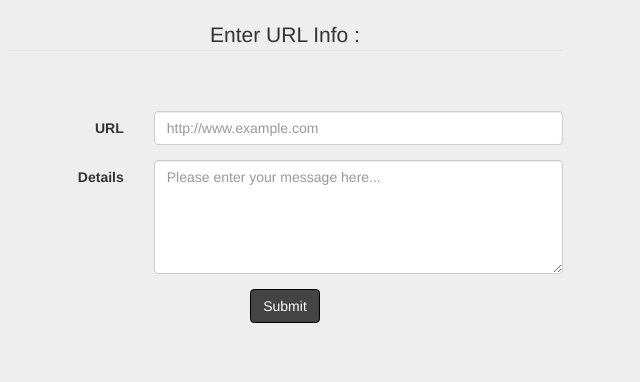
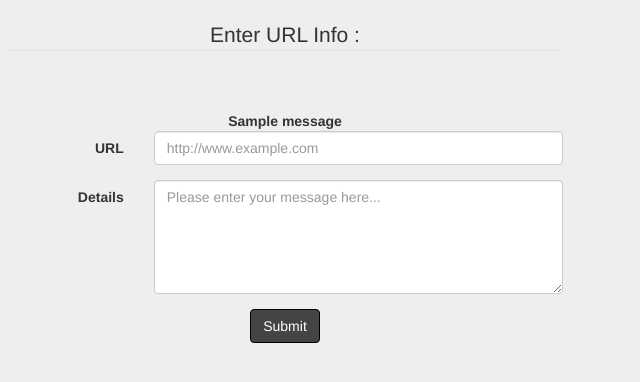
Before and after one commit to ccit-bphc/ccit-portal, a Django app: template complaints/templates/complaints/request_unblock.html in a window 1280 px wide. Shown: the part 52-434 px from the top of the page, without its empty margins (355-995 px from the left). Run offline with Django 3.2, Linux system fonts and the light colour scheme; the template is opened without the code that fills it, so the values that code supplies are empty; tables that the repository leaves empty hold one stand-in row (values such as "Sample post"); one stand-in notice (Sample message) is shown; some libraries are stand-ins or nearby versions.

Commit message:
Fix issues

```diff
--- a/complaints/templates/complaints/complaints_register.html
+++ b/complaints/templates/complaints/complaints_register.html
@@ -33,8 +33,10 @@
                      <legend class="text-center">Complaint Details</legend>
                      <div class="form-group">
                         <center>
-                           {{ message }}
+						{% for message in messages %}
+                           <b>{{ message }}</b>
                            {% if message|length %}<br><br>{%endif%}
+						{% endfor %}
                            <select id="option" name="category" class="form-control form-control-sm" a="true" style="width:200px;">
                               <option value="none">Choose a Category</option>
                               <option value="wifi">WiFi</option>
--- a/complaints/templates/complaints/previous_requests.html
+++ b/complaints/templates/complaints/previous_requests.html
@@ -29,6 +29,10 @@
          <div class="col-sm-12 col-md-10 col-md-offset-1">
             <legend class="text-center">Your Complaints</legend>
             <center>
+				{% for message in messages %}
+                    <b>{{ message }}</b>
+                    {% if message|length %}<br><br>{%endif%}
+				{% endfor %}
                <table class="table table-bordered" >
                   <thead class="">
                      <tr>
--- a/complaints/templates/complaints/request_unblock.html
+++ b/complaints/templates/complaints/request_unblock.html
@@ -33,7 +33,12 @@
         <div class="col-md-6 col-md-offset-3">
 		{% if not user.is_staff and not user.is_nucleus %}
 		<legend class="text-center">Enter URL Info :</legend><br><br>
+		<center>
 			<form class="form-horizontal" action="{% url 'unblock-request' %}" method="post">
+			   {% for message in messages %}
+					<b>{{ message }}</b>
+					{% if message|length %}<br><br>{%endif%}
+			   {% endfor %}
                {% csrf_token %}
                <div id="url_unblock" style="">
                <div class="form-group">
@@ -56,6 +61,7 @@
                </div>
                </fieldset>
                </form>
+			<center>
 			{%else%}
 			   <legend class="text-center">Unblock Requests</legend>
             <table class="table table-striped table-bordered" style="">
```
Also changed, not shown: CCIT_Portal/templates/account/login.html (+7 -1 lines), complaints/views.py (+5 -5 lines).
